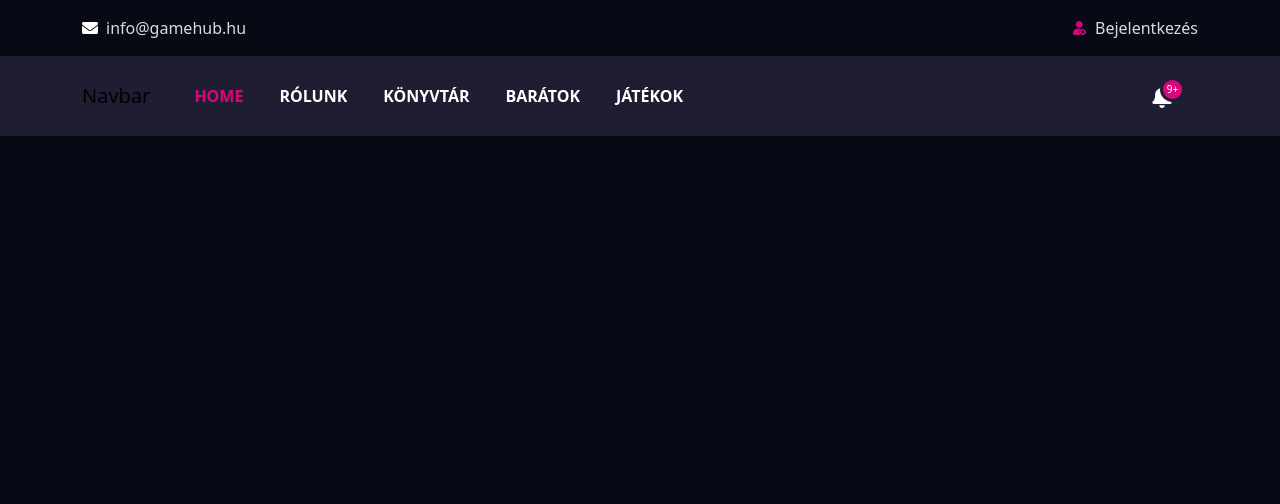
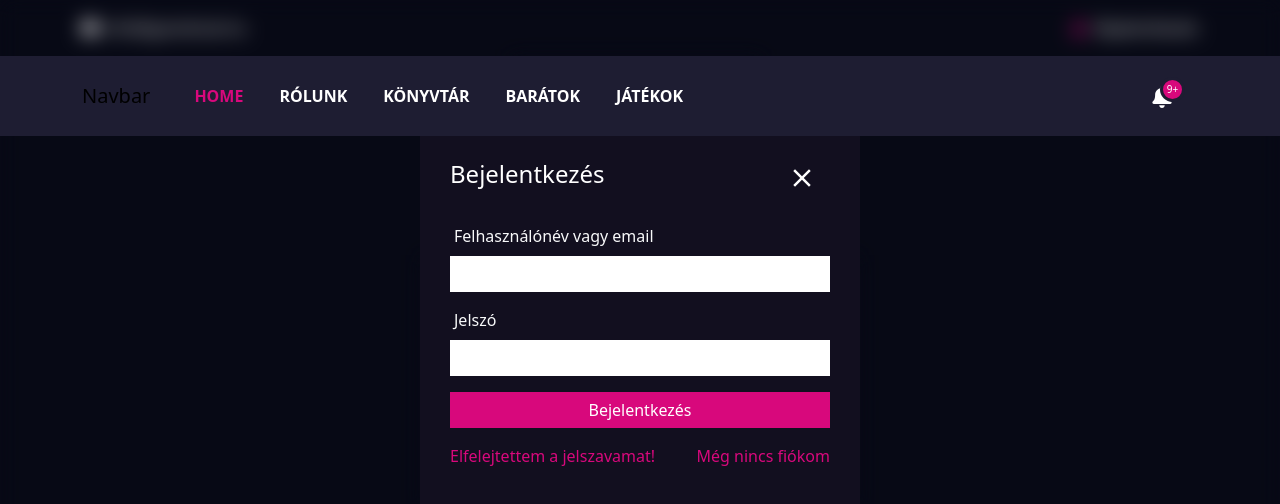
Before and after one commit to MarcellK06/GameHub, a React (Create React App) app: page / in a window 1280 px wide. Both pictures are taken after a click on the element "Bejelentkezés". Shown: the top 504 px of the page. Built offline with nearby package versions, Linux system fonts and the light colour scheme; the HTML template or start-up script is replaced by a standard one.

Commit message:
implement: APIURL json, page title

```diff
--- /dev/null
+++ b/src/APIURL.json
@@ -0,0 +1,3 @@
+{
+    "apiUrl": "http://192.168.1.148:5000"
+}
--- a/src/Elements/ChatBox.jsx
+++ b/src/Elements/ChatBox.jsx
@@ -4,6 +4,7 @@ import "bootstrap/dist/js/bootstrap";
 import { PiListBold } from "react-icons/pi";
 import { FaPen } from "react-icons/fa6";
 import "./../style.css";
+import APIURL from './../APIURL.json';
 function ChatBox({ senderId, receiverId }) {
   const messageRef = useRef();
   const [sentMessages, setSentMessages] = useState([]);
@@ -33,7 +34,7 @@ function ChatBox({ senderId, receiverId }) {
     });
   });
   if (loaded == false) {
-    fetch(`http://192.168.1.148:5000/User/getUserById/${receiverId}`)
+    fetch(`${APIURL.apiUrl}/User/getUserById/${receiverId}`)
       .then((response) => response.json())
       .then((data) => {
         setReceiverData(data);
--- a/src/Elements/Navbar.jsx
+++ b/src/Elements/Navbar.jsx
@@ -1,4 +1,4 @@
-import React from "react";
+import React, { useEffect, useState } from "react";
 import "bootstrap/dist/css/bootstrap.min.css";
 import "bootstrap/dist/js/bootstrap";
 import "./../style.css";
@@ -7,6 +7,7 @@ import { useNavigate } from "react-router-dom";
 import { useLocation, Link } from "react-router-dom";
 import { FaEnvelope } from "react-icons/fa";
 import { FaBell } from "react-icons/fa";
+import Popup from "./Popup";
 
 function Home() {
   class NavLink {
@@ -19,15 +20,65 @@ function Home() {
   }
   const location = useLocation();
   const navigator = useNavigate();
+
   const navLink = [
     new NavLink(1, "Home", "/", "GameHub Főoldal"),
-    new NavLink(6, "rólunk", "/about", "GameHub  Rólunk"),
-    new NavLink(6, "Könyvtár", "/library", "GameHub Könyvtár"),
-    new NavLink(6, "barátok", "/friends", "GameHub Barárok"),
-    new NavLink(6, "Játékok", "/games", "GameHub Játékok"),
+    new NavLink(2, "rólunk", "/about", "GameHub  Rólunk"),
+    new NavLink(3, "Könyvtár", "/library", "GameHub Könyvtár"),
+    new NavLink(4, "barátok", "/friends", "GameHub Barátok"),
+    new NavLink(5, "Játékok", "/games", "GameHub Játékok"),
   ];
+  useEffect(()=> {
+    document.title = navLink.find(i => i.path == location.pathname).pageTitle;
+  }, [navigator])
+  //popup
+  const [popupOpen , setPopupOpen] = useState(false);
+  const [popupContent, setPopupContent] = useState();
+  const [popupTitle, setPopupTitle] = useState();
+
+
+  const o = (b) => {
+    setPopupOpen(!popupOpen);
+  }
+  useEffect(() => {
+    document.querySelectorAll("button.popupClose").forEach(button => {
+      button.addEventListener("click", o);
+    });
+
+  }, [Popup]);
+
+
+
+  const toggleLoginPopup = () => {
+    setPopupTitle("Bejelentkezés");
+    setPopupOpen(!popupOpen);
+    setPopupContent(
+    <>
+    <label className="text-light mb-2 ms-1 mt-3">
+      Felhasználónév vagy email
+    </label>
+    <div className="input-group mb-3">
+      <input type="text" className="form-control custom-btn" />
+    </div>
+    <label className="text-light mb-2 ms-1">
+      Jelszó
+    </label>
+    <div className="input-group mb-3">
+      <input type="password" className="form-control custom-btn" />
+    </div>
+    <div className="input-group mb-3">
+      <button className="form-control backround-main custom-btn">Bejelentkezés</button>
+    </div>
+    <div className="d-flex justify-content-between">
+        <p className="text-main">Elfelejtettem a jelszavamat!</p>
+        <p className="text-main">Még nincs fiókom</p>
+    </div>
+    </>
+    )
+  }
   return (
     <>
+     <Popup content={popupContent} title={popupTitle} isOpen={popupOpen}/>
       <div className="nav">
         <div className="container">
           <div className="login_info d-flex justify-content-between mt-3">
@@ -35,7 +86,7 @@ function Home() {
               <FaEnvelope className="me-2" />
               info@gamehub.hu
             </p>
-            <p className="login">
+            <p className="login" onClick={toggleLoginPopup}>
               <img src={loginPng} alt="" className="me-2" />
               Bejelentkezés
             </p>
--- a/src/Elements/Popup.jsx
+++ b/src/Elements/Popup.jsx
@@ -2,6 +2,7 @@ import React, { useEffect, useState } from "react";
 import "bootstrap/dist/css/bootstrap.min.css";
 import "bootstrap/dist/js/bootstrap";
 import "./../style.css";
+import { IoMdClose } from "react-icons/io";
 
 function Popup({ content, title, isOpen}) {
     const [iopen, seto] = useState(isOpen)
@@ -13,11 +14,13 @@ function Popup({ content, title, isOpen}) {
     }
   return (
     <div style={{ display: iopen ? "block" : "none" }}>
-      <div className="blur"></div>
+      <div className="blur"> <br /></div>
       <div className="popup">
         <div className="d-flex justify-content-between">
-            {title}
-            <button className="btn btn-close text-light popupClose" onClick={onClose}></button>
+           <p className="fs-4">{title}</p>
+            <button className="popupClose btn" onClick={onClose}>
+            <IoMdClose size={30}  className="close"/>
+            </button>
         </div>
         {content}
       </div>
--- a/src/Pages/Home.jsx
+++ b/src/Pages/Home.jsx
@@ -6,6 +6,7 @@ import Navbar from "./../Elements/Navbar";
 import kep from "./../media/s1.png";
 import Popup from "../Elements/Popup";
 import { FaSleigh } from "react-icons/fa6";
+
 function Home() {
   /*
   //popuphoz szukséges
@@ -29,7 +30,6 @@ function Home() {
       <Navbar />
 
 
-
     </>
   );
 }
--- a/src/style.css
+++ b/src/style.css
@@ -149,10 +149,35 @@ nav {
 
 .popup {
   background: #120f1f;
-  padding: 10px;
+  padding: 30px;
   position: fixed;
   top: 40%;
   left: 50%;
   transform: translate(-50%, -50%);
-  width: 40vh !important;
+  width: 55vh !important;
 }
+.blur {
+    position: fixed;
+    width: 100%;
+    height: 100%;
+    top: 0;
+    left: 0;
+
+    backdrop-filter: blur(10px);
+  }
+
+.text-main {
+  color: var(--mailcolor) !important;
+  text-decoration: none;
+}
+.backround-main {
+  background-color: var(--mailcolor) !important;
+}
+.custom-btn {
+  border-radius: 0 !important;
+  border: none !important;
+  color: white !important;
+}
+.popup .close {
+  margin-top: -12px;
+}
```
